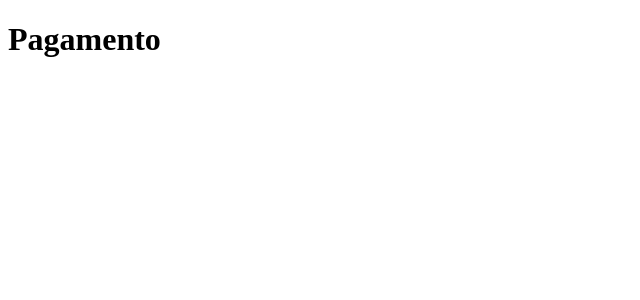
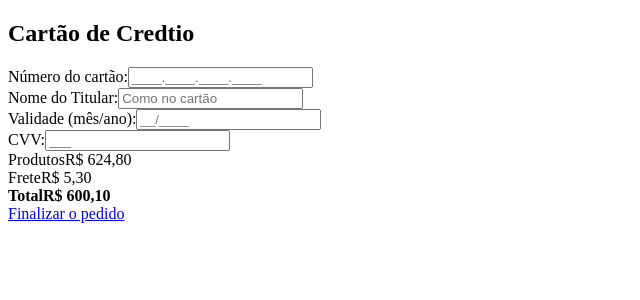
Before and after one commit to rubensbatista98/teste-belezanaweb, a React (Create React App) app: page /pagamento in a window 1280 px wide. Shown: the top 300 px of the page, without its empty margins (0-640 px from the left). Built offline with nearby package versions, Linux system fonts and the light colour scheme.

Commit message:
Montada a estrutura base do HTML da pagina de Pagamento

```diff
--- a/src/pages/Payment/index.js
+++ b/src/pages/Payment/index.js
@@ -1,5 +1,63 @@
 import React from "react";
+import { Link } from "react-router-dom";
 
-const Payment = () => <h1>Pagamento</h1>;
+const Payment = () => {
+  return (
+    <div>
+      <section>
+        <h1>Cartão de Credtio</h1>
+
+        <div>
+          <form>
+            <section>
+              <label htmlFor="credit_card">Número do cartão:</label>
+              <input
+                type="text"
+                id="credit_card"
+                placeholder="____.____.____.____"
+              />
+            </section>
+
+            <section>
+              <label htmlFor="name">Nome do Titular:</label>
+              <input type="text" id="name" placeholder="Como no cartão" />
+            </section>
+
+            <div>
+              <section>
+                <label htmlFor="validate">Validade (mês/ano):</label>
+                <input type="text" id="validate" placeholder="__/____" />
+              </section>
+
+              <section>
+                <label htmlFor="cvv">CVV:</label>
+                <input type="text" id="cvv" placeholder="___" />
+              </section>
+            </div>
+          </form>
+        </div>
+      </section>
+
+      <section>
+        <div>
+          <span>Produtos</span>
+          <span>R$ 624,80</span>
+        </div>
+
+        <div>
+          <span>Frete</span>
+          <span>R$ 5,30</span>
+        </div>
+
+        <div>
+          <strong>Total</strong>
+          <strong>R$ 600,10</strong>
+        </div>
+      </section>
+
+      <Link to="success" children="Finalizar o pedido" />
+    </div>
+  );
+};
 
 export default Payment;
```
